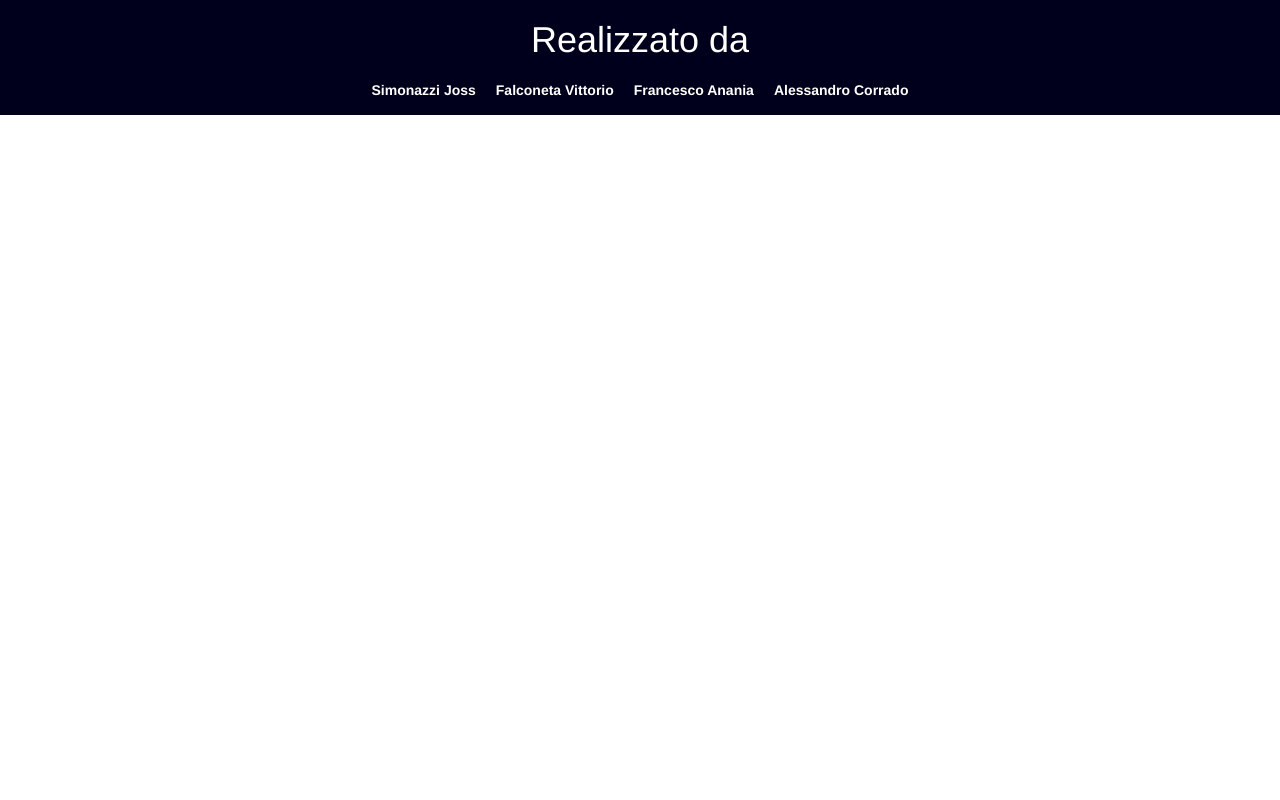
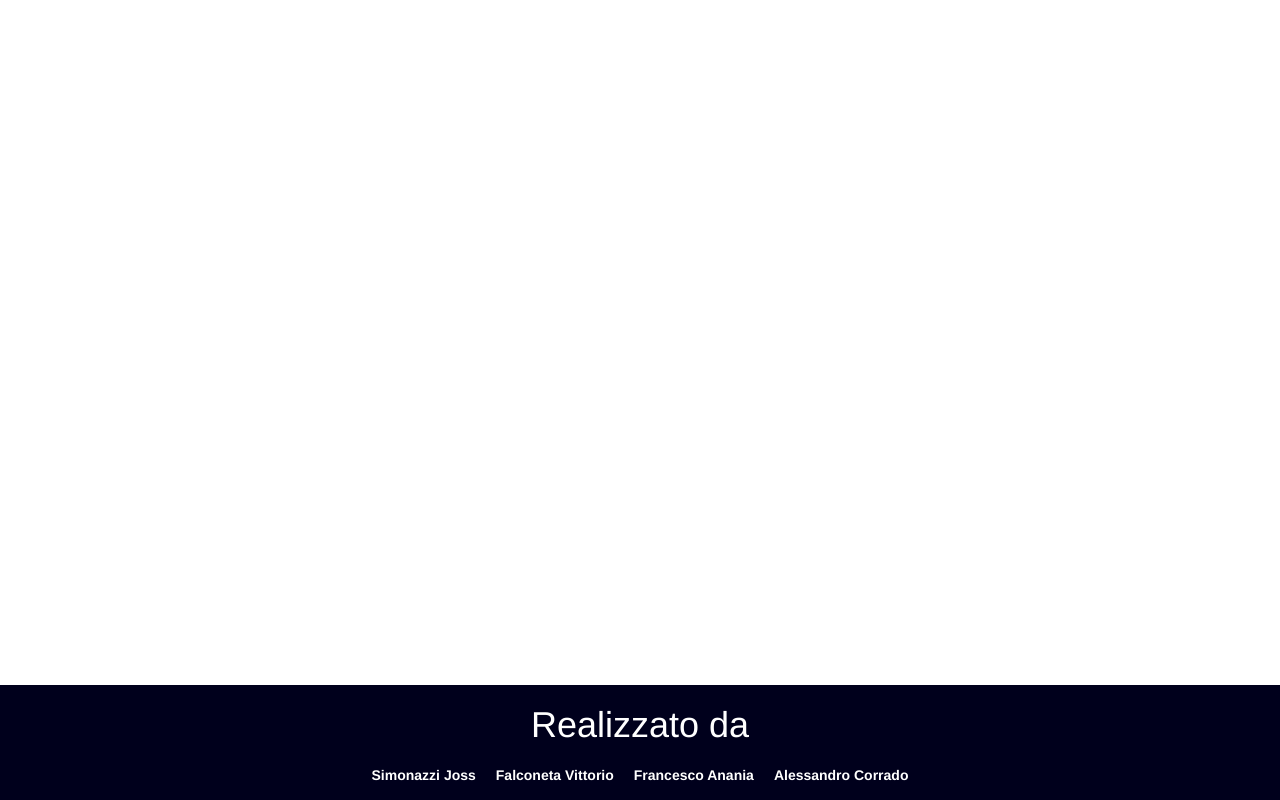
Before and after one commit to Hold94en/DsGroupTeam13, a website: page source/html/index.html in a window 1280 px wide. Drawn offline with nearby package versions, Linux system fonts and the light colour scheme; files that its build step writes are made by us from their sources.

Commit message:
Aggiunto regole css per il body

```diff
--- a/source/sass/_body.scss
+++ b/source/sass/_body.scss
@@ -1,5 +1,4 @@
 main {
-	background-color:yellow;
 	display: flex;
 	flex-grow: 1;
 }
@@ -7,4 +6,5 @@ main {
 body {
 	display: flex;
 	flex-direction: column;
+	height: 100vh;
 }
```
